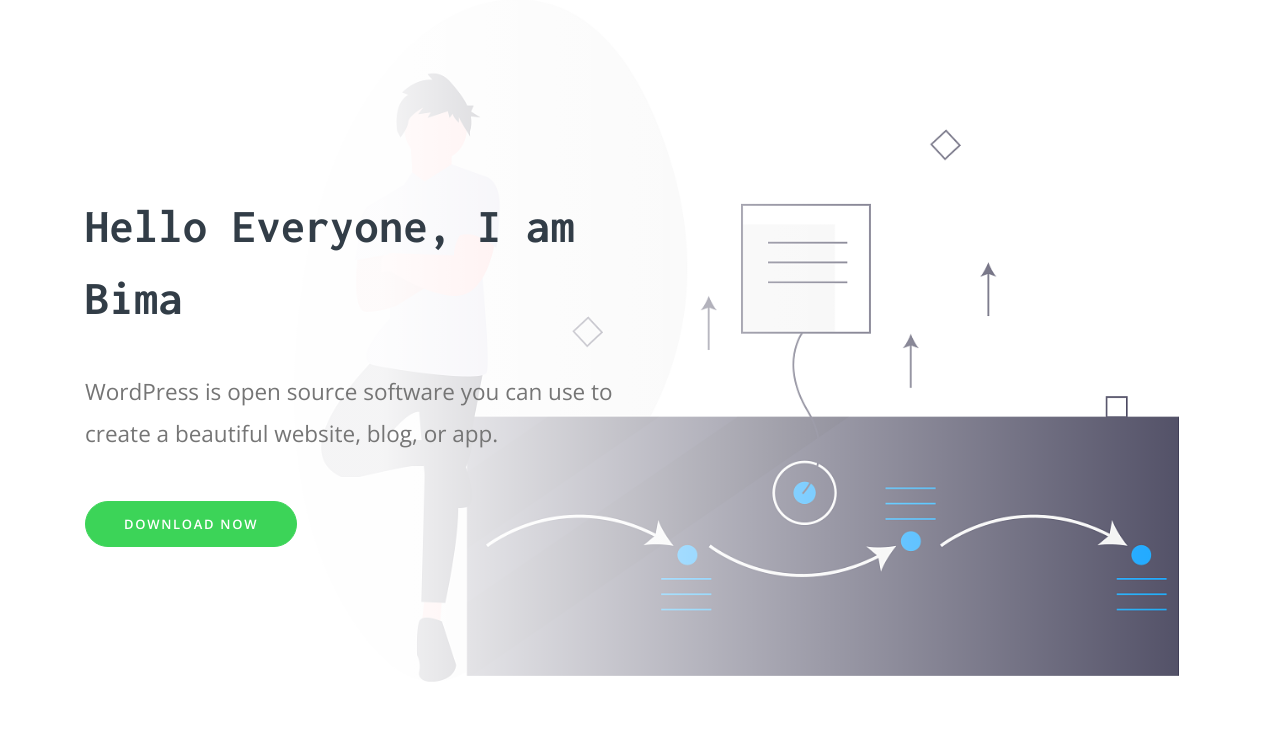
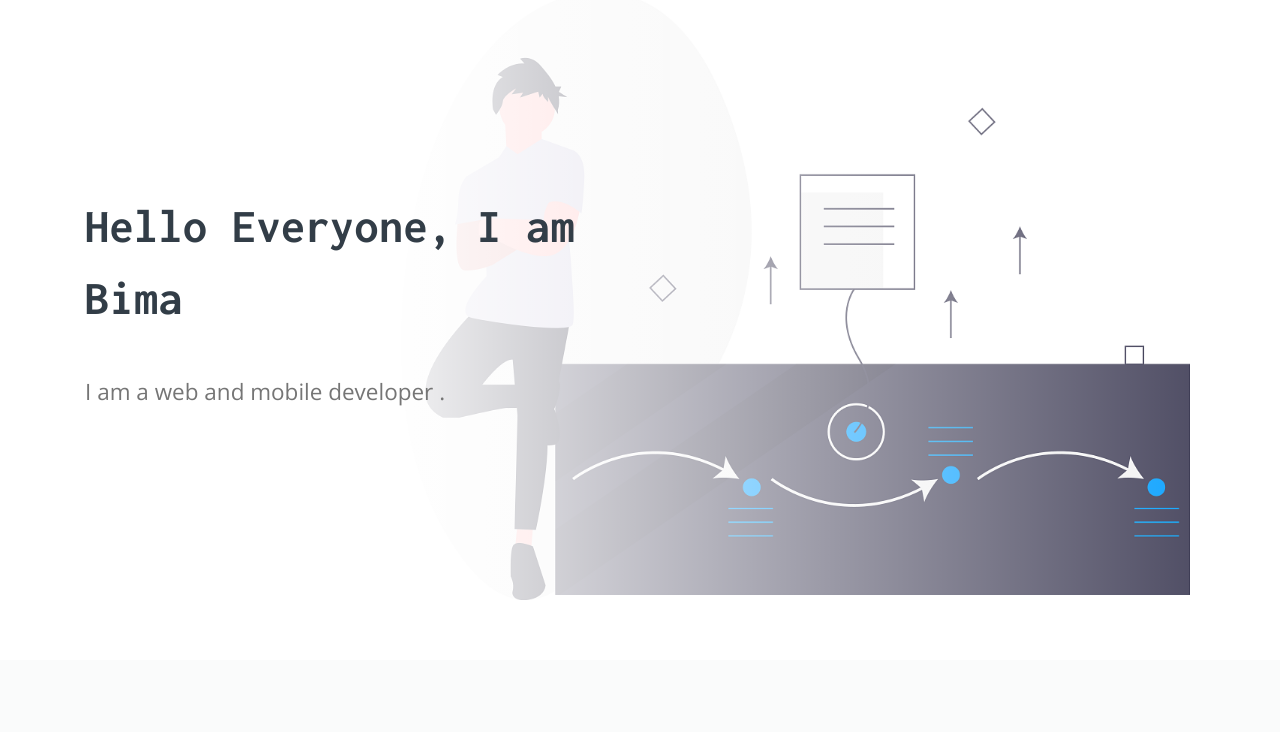
Before and after one commit to bimaanzalta/bima77anzalta, a plain HTML site: page index.html in a window 1280 px wide. Shown: the part 68-800 px from the top of the page. Drawn offline with nearby package versions, Linux system fonts and the light colour scheme.

Commit message:
Update index.html

```diff
--- a/index.html
+++ b/index.html
@@ -42,9 +42,8 @@
 
             <h1 class="display-4" data-font="Inconsolata:700">Hello Everyone, I am Bima</h1>
             <br>
-            <p class="lead-3">WordPress is open source software you can use to create a beautiful website, blog, or app.</p>
+            <p class="lead-3">I am a web and mobile developer .</p>
             <br>
-            <a class="btn btn-xl btn-round btn-success" href="#">Download Now</a>
 
           </div>
         </div>
```
